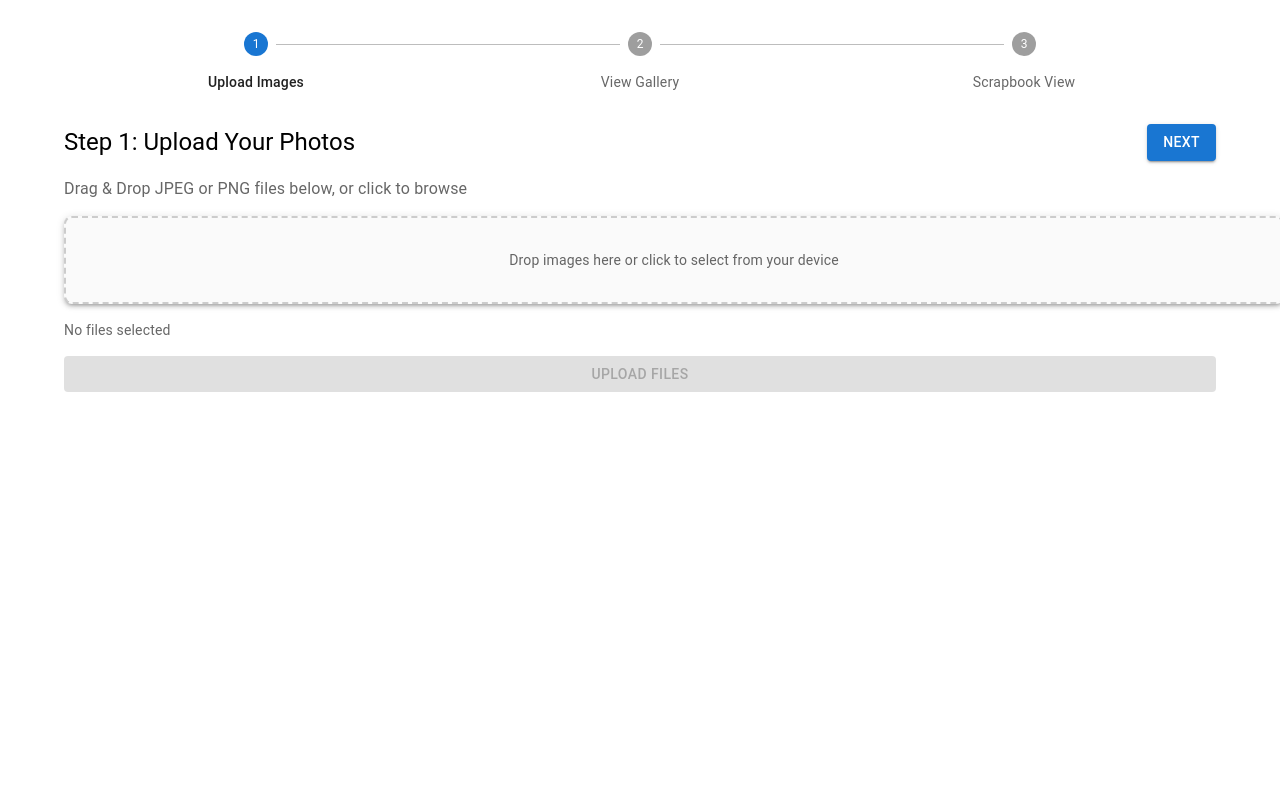
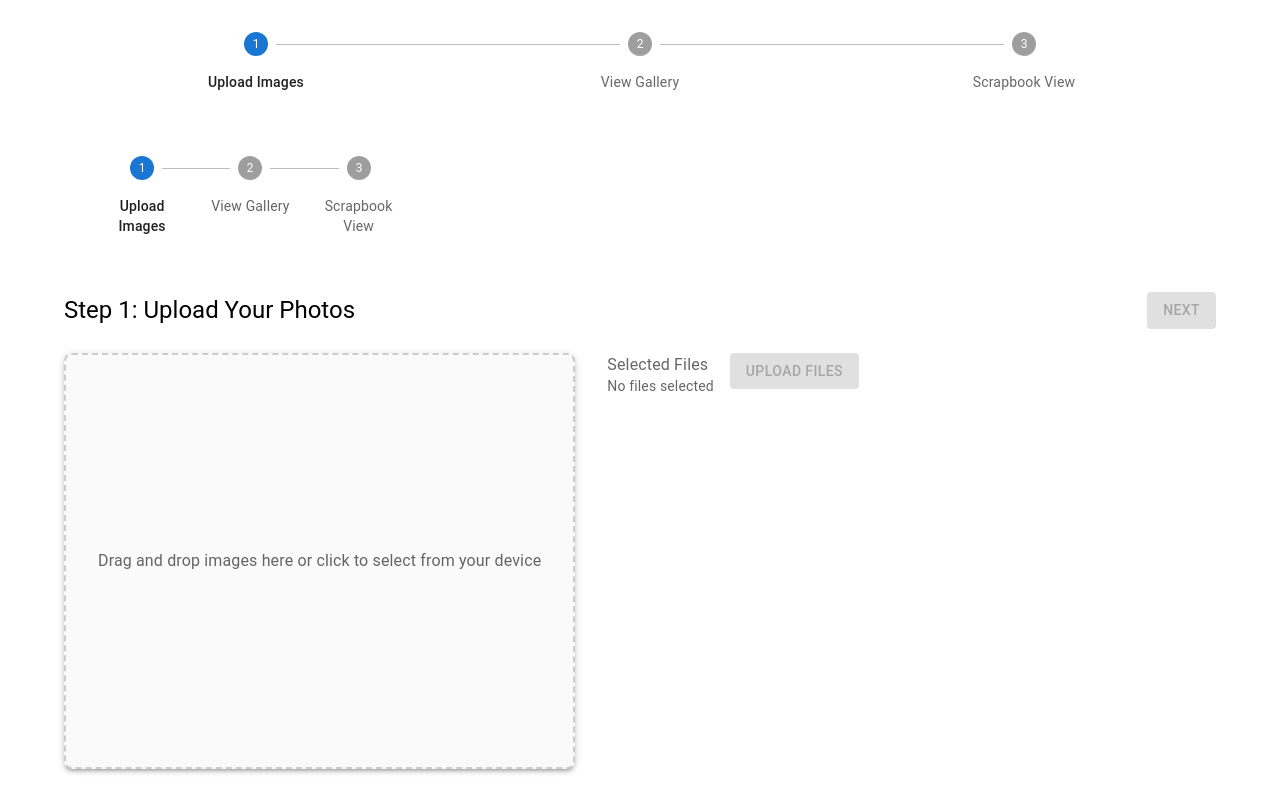
Before and after one commit to oykusahin/memomaker, a React (Create React App) app in the folder frontend/: page /upload in a window 1280 px wide. Built offline with nearby package versions, Linux system fonts and the light colour scheme.

Commit message:
Add nested grid struture and stepperwrapper to the upload page

```diff
--- a/frontend/src/pages/StepUpload.js
+++ b/frontend/src/pages/StepUpload.js
@@ -7,14 +7,17 @@ import {
   InputLabel,
   LinearProgress,
   Paper,
+  Grid,
 } from "@mui/material";
 import { useNavigate, useLocation } from "react-router-dom";
 import { getNextRoute, getPreviousRoute } from "../utils/navigation";
+import StepperWrapper from "../components/StepperWrapper";
 
 const StepUpload = () => {
   const [files, setFiles] = useState([]);
   const [uploading, setUploading] = useState(false);
   const [status, setStatus] = useState("");
+  const [uploaded, setUploaded] = useState(false);
 
   const navigate = useNavigate();
   const location = useLocation();
@@ -25,6 +28,7 @@ const StepUpload = () => {
     const selectedFiles = Array.from(e.target.files);
     setFiles(selectedFiles);
     setStatus("");
+    setUploaded(false);
   };
 
   const handleDrop = (e) => {
@@ -32,12 +36,14 @@ const StepUpload = () => {
     const droppedFiles = Array.from(e.dataTransfer.files);
     setFiles((prev) => [...prev, ...droppedFiles]);
     setStatus("");
+    setUploaded(false);
   };
 
   const handleUpload = async () => {
     if (files.length === 0) return;
     setUploading(true);
     setStatus("");
+    setUploaded(false);
 
     const formData = new FormData();
     files.forEach((file) => {
@@ -47,57 +53,78 @@ const StepUpload = () => {
     try {
       await axios.post("http://localhost:8000/api/uploadfile/", formData);
       setStatus("Upload successful!");
+      setUploaded(true);
     } catch (error) {
       console.error(error);
       setStatus("Upload failed.");
+      setUploaded(false);
     } finally {
       setUploading(false);
     }
   };
 
   return (
-    <Box>
-      {/* Header Controls */}
-      <Box display="flex" justifyContent="space-between" alignItems="center" mb={2}>
+    <Box sx={{ flexGrow: 1 }}>
+      <Grid container spacing={2} mb={3}>
+        <Grid item xs={12}>
+          <Box sx={{ px: { xs: 1, sm: 3 } }}>
+            <StepperWrapper activeStep={0} />
+          </Box>
+        </Grid>
+      </Grid>
+      <Grid
+        container
+        justifyContent="space-between"
+        alignItems="center"
+        mb={3}
+      >
+        <Grid item>
           <Typography variant="h5">Step 1: Upload Your Photos</Typography>
-        <Box>
+        </Grid>
+        <Grid item>
           {prev && (
             <Button onClick={() => navigate(prev)} sx={{ mr: 1 }}>
               Back
             </Button>
           )}
           {next && (
-            <Button variant="contained" onClick={() => navigate(next)}>
+            <Button
+              variant="contained"
+              onClick={() => navigate(next)}
+              disabled={!uploaded}
+            >
               Next
             </Button>
           )}
-        </Box>
-      </Box>
+        </Grid>
+      </Grid>
 
-      {/* Upload Area */}
-      <Box display="flex" flexDirection="column" gap={2}>
-        <InputLabel>Drag & Drop JPEG or PNG files below, or click to browse</InputLabel>
-
+      {/* Grid Layout with nested structure */}
+      <Grid container spacing={4}>
+        {/* Left side - drop/upload area */}
+        <Grid item xs={12} md={6}>
           <Paper
             elevation={3}
             onDragOver={(e) => e.preventDefault()}
             onDrop={handleDrop}
             onClick={() => document.getElementById("fileInput").click()}
             sx={{
-            width: "100%",
-            padding: 4,
-            textAlign: "center",
+              height: "100%",
+              minHeight: 280,
+              p: 4,
               border: "2px dashed #ccc",
               borderRadius: 2,
               cursor: "pointer",
               backgroundColor: "#fafafa",
+              display: "flex",
+              alignItems: "center",
+              justifyContent: "center",
+              textAlign: "center",
             }}
           >
-          <Typography variant="body2" color="text.secondary">
-            Drop images here or click to select from your device
+            <Typography variant="body1" color="text.secondary">
+              Drag and drop images here or click to select from your device
             </Typography>
-        </Paper>
-
             <input
               type="file"
               id="fileInput"
@@ -106,26 +133,46 @@ const StepUpload = () => {
               onChange={handleFileChange}
               style={{ display: "none" }}
             />
+          </Paper>
+        </Grid>
 
+        <Grid item xs={12} md={6}>
+          <Grid container spacing={2}>
+            <Grid item xs={12}>
+              <InputLabel>Selected Files</InputLabel>
               <Typography variant="body2" color="text.secondary">
-          {files.length > 0 ? `${files.length} file(s) ready to upload` : "No files selected"}
+                {files.length > 0
+                  ? `${files.length} file(s) ready to upload`
+                  : "No files selected"}
               </Typography>
+            </Grid>
 
+            <Grid item xs={12}>
               <Button
+                fullWidth
                 variant="contained"
                 onClick={handleUpload}
                 disabled={uploading || files.length === 0}
               >
                 Upload Files
               </Button>
+            </Grid>
 
-        {uploading && <LinearProgress sx={{ width: "100%", mt: 2 }} />}
+            <Grid item xs={12}>
+              {uploading && <LinearProgress sx={{ mt: 2 }} />}
               {status && (
-          <Typography variant="body2" color="primary" sx={{ mt: 2 }}>
+                <Typography
+                  variant="body2"
+                  color={uploaded ? "success.main" : "error"}
+                  sx={{ mt: 2 }}
+                >
                   {status}
                 </Typography>
               )}
-      </Box>
+            </Grid>
+          </Grid>
+        </Grid>
+      </Grid>
     </Box>
   );
 };
```
Lines whose indentation alone changed are shown as unchanged.
